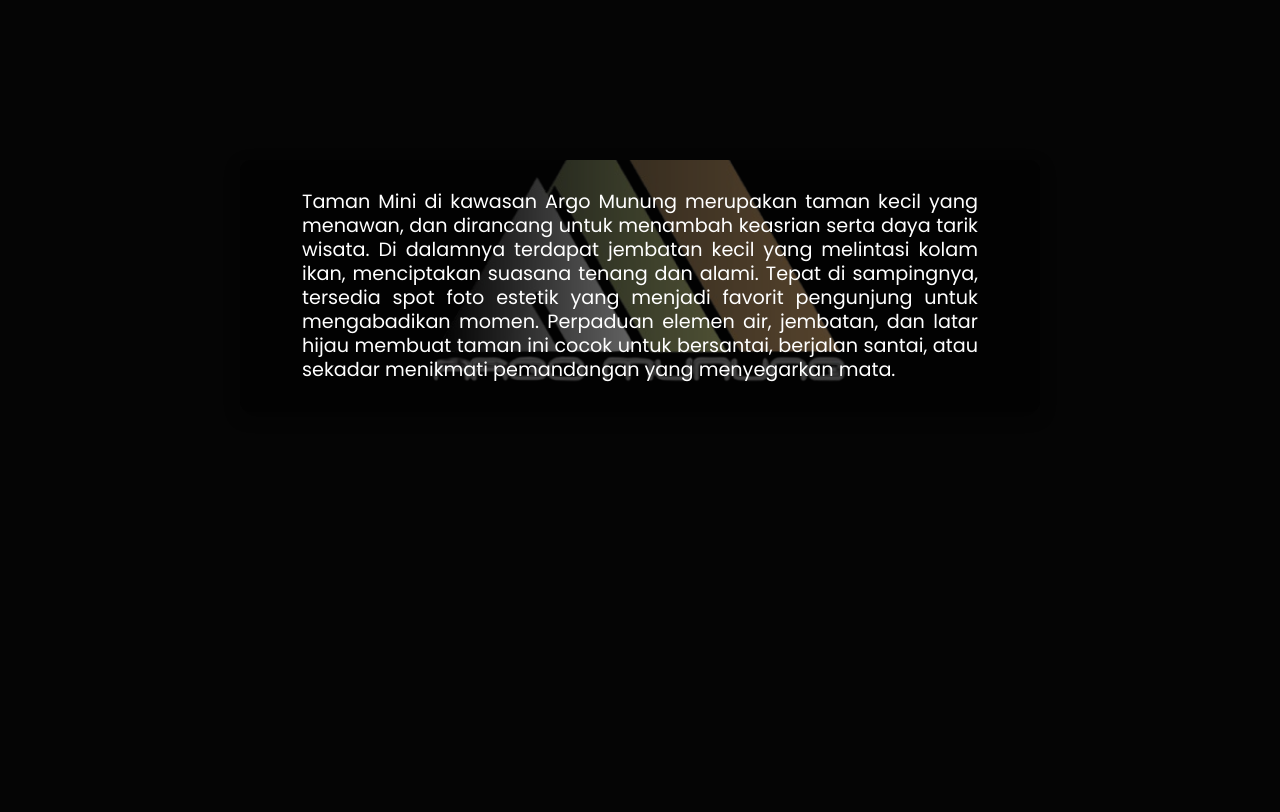
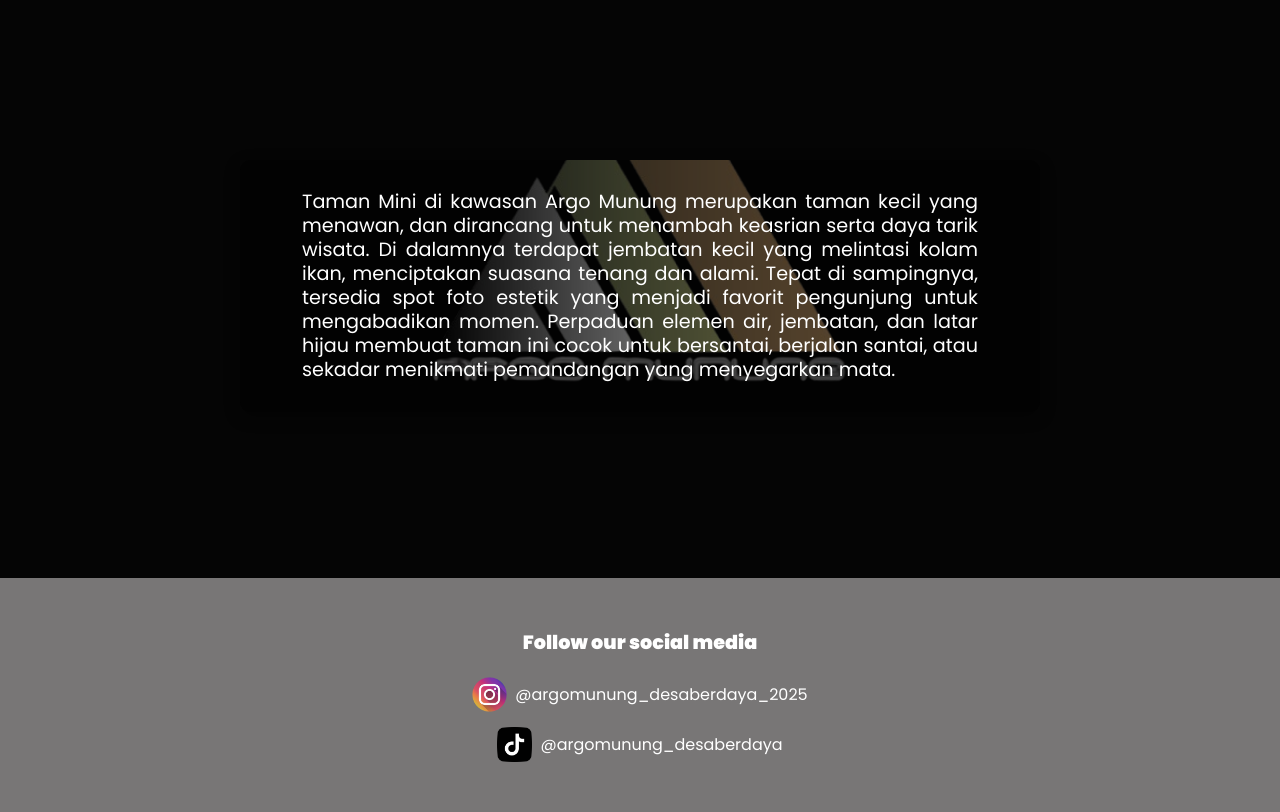
Before and after one commit to kkn113ngawi/Argo-Garden, a plain HTML site: page index.html in a window 1280 px wide. Shown: the part 1222-2034 px from the top of the page. Before the commit the page ends 1800 px from the top, so only its background shows below. Drawn offline with Linux system fonts and the light colour scheme.

Commit message:
update sosmed

```diff
--- a/index.html
+++ b/index.html
@@ -46,6 +46,20 @@
         <button class="learn__more">Learn More</button>
       </div> -->
     </section>
+
+    <div class="social-media-container">
+    <p>Follow our social media</p>
+    <div class="social-icons">
+      <a href="https://www.instagram.com/argomunung_desaberdaya_2025?igsh=MXJndjd2ZDBkM2hhNg==" target="_blank" class="social-link">
+        <img src="assets/instagram.png" alt="Instagram" class="social-icon" />
+        <span class="social-username">@argomunung_desaberdaya_2025</span>
+      </a>
+      <a href="https://www.tiktok.com/@argomunung_desaberdaya?_t=ZS-8yHrWXwEPL7&_r=1" target="_blank" class="social-link">
+        <img src="assets/tiktok.png" alt="TikTok" class="social-icon" />
+        <span class="social-username">@argomunung_desaberdaya</span>
+      </a>
+    </div>
+  </div>
 
     <script>
       var titleArgo = document.getElementById("titleArgo");
--- a/styles.css
+++ b/styles.css
@@ -34,6 +34,60 @@ body {
   width: 100%;
   background: linear-gradient(to bottom, rgba(0, 0, 0, 0), rgba(0, 0, 0, 1));
   z-index: 60; /* Pastikan overlay gradien di atas elemen lain jika perlu */
+}
+
+.social-media-container {
+  text-align: center;
+  padding: 50px 20px;
+  background-color: #787676;
+  color: #ffffff;
+}
+
+.social-media-container p {
+  font-size: 1.2em;
+  margin-bottom: 20px;
+  font-weight: bold;
+}
+
+/* Kontainer utama untuk mengatur kelompok sosial media (Instagram di atas TikTok) */
+.social-icons {
+  display: flex;
+  flex-direction: column;
+  align-items: center;
+  gap: 15px;                 /* SESUAIKAN: Kurangi jarak vertikal antara grup Instagram dan TikTok */
+}
+
+/* Setiap tautan sosial media (grup ikon + username) */
+.social-link {
+  display: flex;
+  flex-direction: row;
+  align-items: center;
+  gap: 8px;                 /* SESUAIKAN: Jarak horizontal antara ikon dan username */
+  text-decoration: none;
+  color: #ffffff;
+  font-weight: lighter;
+  transition: color 0.3s ease, transform 0.3s ease;
+}
+
+.social-link:hover {
+  color: #000000;
+}
+
+/* Pengaturan untuk gambar ikon (Instagram, TikTok) */
+.social-icon {
+  width: 35px;               /* SESUAIKAN: Ukuran ikon menjadi lebih kecil */
+  height: 35px;              /* SESUAIKAN: Ukuran ikon menjadi lebih kecil */
+  transition: transform 0.3s ease;
+}
+
+.social-icon:hover {
+  transform: scale(1.1);
+}
+
+/* Pengaturan untuk teks username */
+.social-username {
+  font-size: 1em;            /* SESUAIKAN: Ukuran font username sedikit lebih kecil */
+  white-space: nowrap;
 }
 
 .parallax__container img {
```
Also changed, not shown: assets/instagram.png (added), assets/tiktok.png (added).
